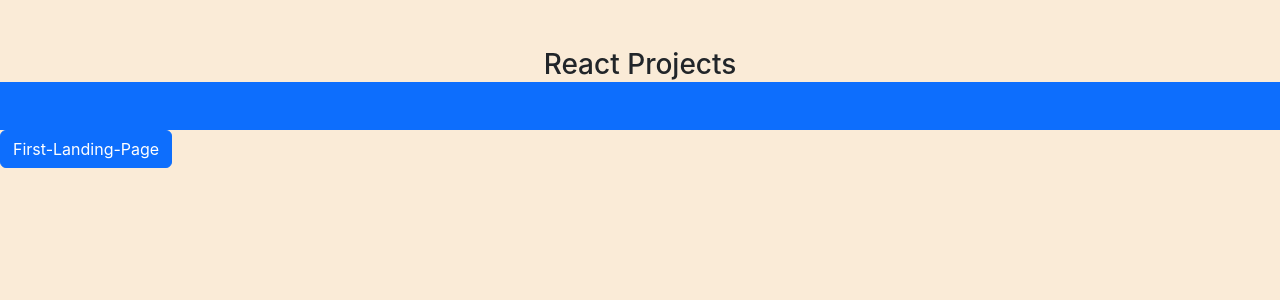
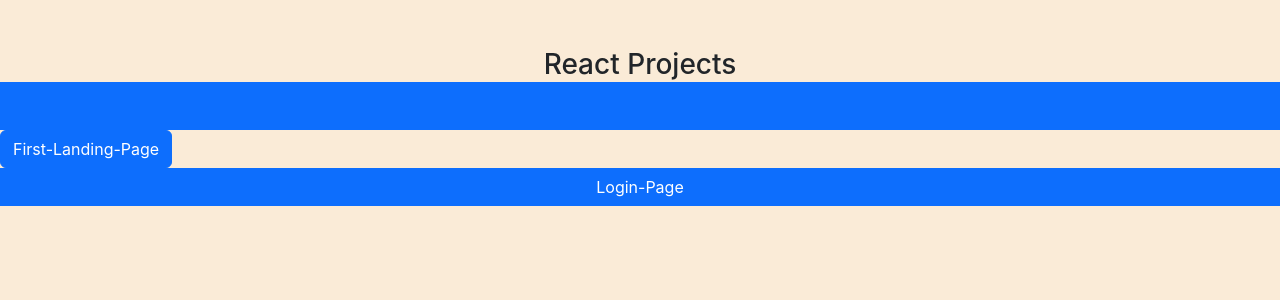
Before and after one commit to sijankasalawat/React_Project0, a React (Create React App) app in the folder my-app/: page / in a window 1280 px wide. Shown: the top 300 px of the page. Built offline with nearby package versions, Linux system fonts and the light colour scheme.

Commit message:
adding new page

```diff
--- a/my-app/src/App.js
+++ b/my-app/src/App.js
@@ -1,6 +1,6 @@
 import "./App.css";
 import { Link } from 'react-router-dom';
-import First from "./Pages/First";
+
 
 // import  { ReactComponent as img } from "./Assets/lp1.png";
 
@@ -17,6 +17,8 @@ function App() {
           <Link to="/first" className="btn btn-primary ">First-Landing-Page</Link>
 
         </div>
+        <div className="col-3"></div>
+        <Link to="/login" className="btn btn-primary">Login-Page</Link>
       </div>
     </div>
 
--- /dev/null
+++ b/my-app/src/Fiber_Star/loginpage.js
@@ -0,0 +1,12 @@
+
+function loginpage() {
+    return (
+        <>
+        hello
+        </>
+    )
+
+}
+
+
+export default loginpage;
```
Also changed, not shown: my-app/src/index.js (+6 -1 lines).
